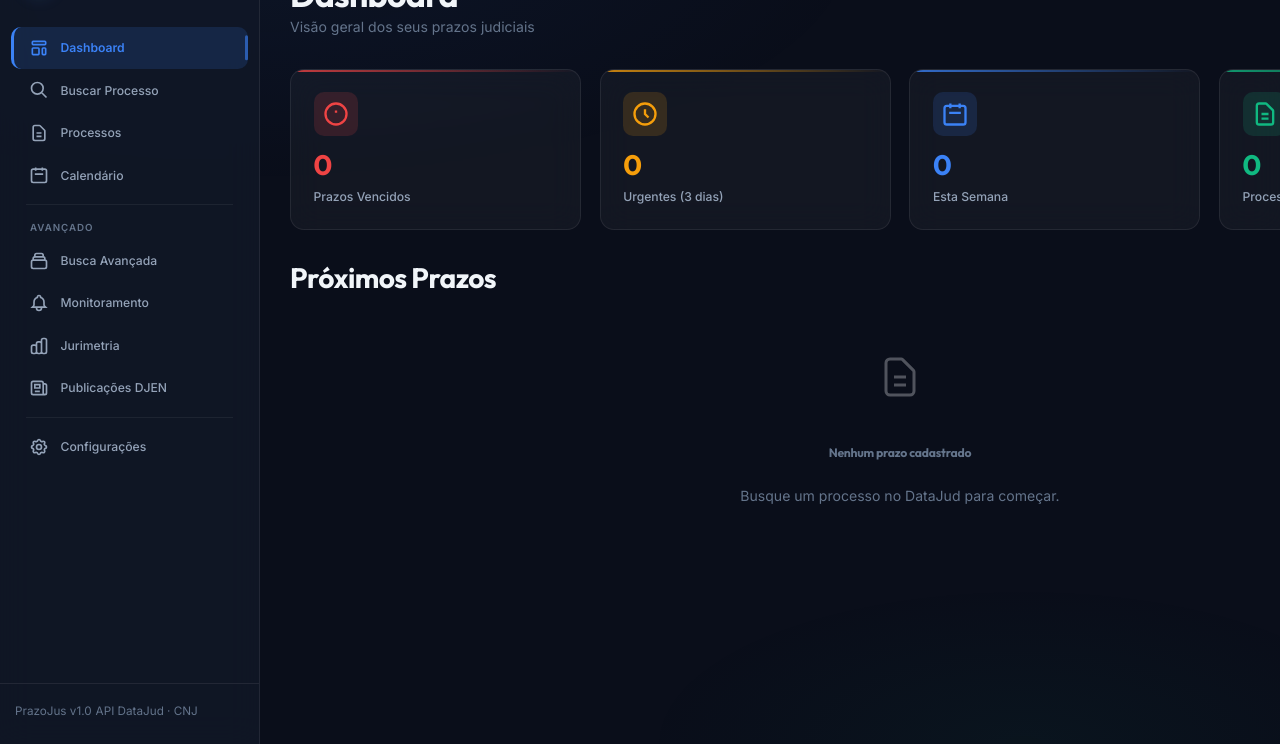
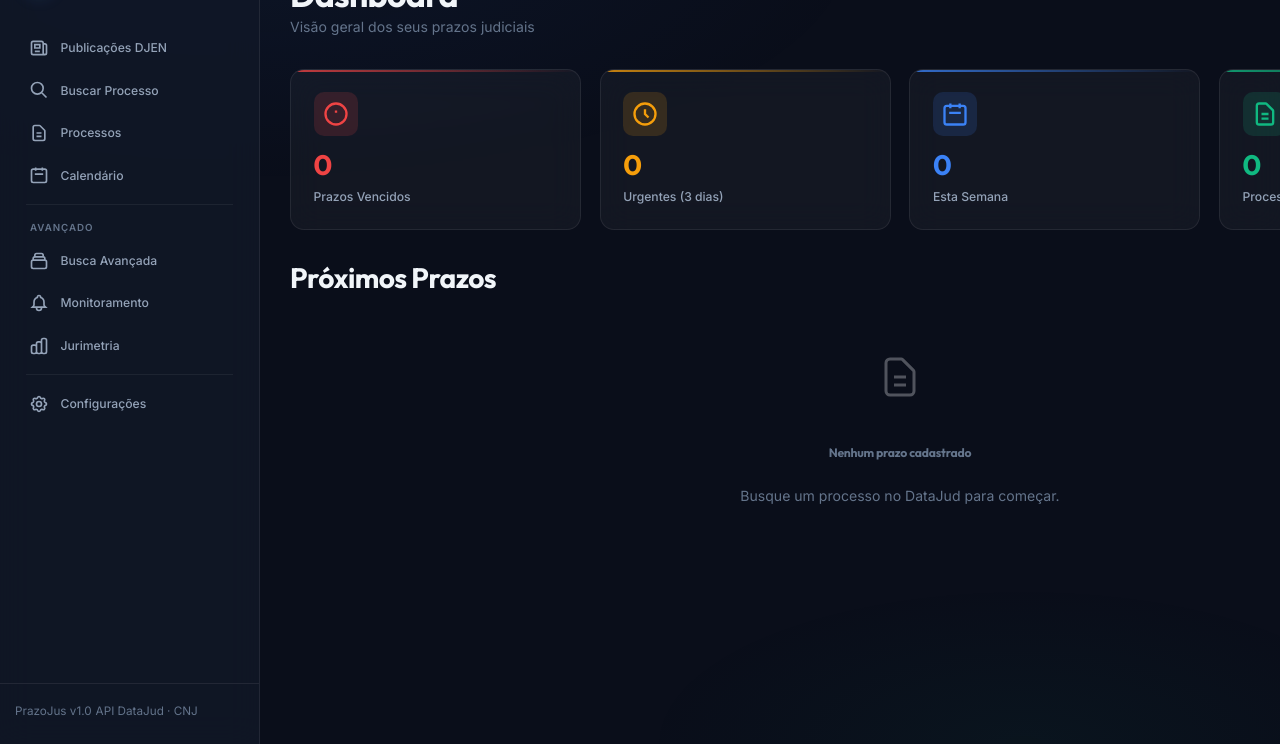
Before and after one commit to caleberibeiro/juspublicando, a website: page index.html in a window 1280 px wide. Shown: the part 56-800 px from the top of the page. Drawn offline with Linux system fonts and the light colour scheme.

Commit message:
feat: Replace Dashboard with Publicações DJEN in sidebar

```diff
--- a/index.html
+++ b/index.html
@@ -30,11 +30,11 @@
         <nav class="sidebar-nav">
             <ul>
                 <li>
-                    <a href="#dashboard" class="nav-item active" data-page="dashboard">
+                    <a href="#publicacoes" class="nav-item active" data-page="publicacoes">
                         <svg width="20" height="20" fill="none" stroke="currentColor" stroke-width="2" viewBox="0 0 24 24">
-                            <path d="M4 5a1 1 0 011-1h14a1 1 0 011 1v2a1 1 0 01-1 1H5a1 1 0 01-1-1V5zM4 13a1 1 0 011-1h6a1 1 0 011 1v6a1 1 0 01-1 1H5a1 1 0 01-1-1v-6zM16 13a1 1 0 011-1h2a1 1 0 011 1v6a1 1 0 01-1 1h-2a1 1 0 01-1-1v-6z"/>
+                            <path d="M19 20H5a2 2 0 01-2-2V6a2 2 0 012-2h10a2 2 0 012 2v1m2 13a2 2 0 01-2-2V7m2 13a2 2 0 002-2V9a2 2 0 00-2-2h-2m-4-3H9M7 16h6M7 8h6v4H7V8z"/>
                         </svg>
-                        <span>Dashboard</span>
+                        <span>Publicações DJEN</span>
                     </a>
                 </li>
                 <li>
@@ -85,14 +85,6 @@
                             <path d="M9 19v-6a2 2 0 00-2-2H5a2 2 0 00-2 2v6a2 2 0 002 2h2a2 2 0 002-2zm0 0V9a2 2 0 012-2h2a2 2 0 012 2v10m-6 0a2 2 0 002 2h2a2 2 0 002-2m0 0V5a2 2 0 012-2h2a2 2 0 012 2v14a2 2 0 01-2 2h-2a2 2 0 01-2-2z"/>
                         </svg>
                         <span>Jurimetria</span>
-                    </a>
-                </li>
-                <li>
-                    <a href="#publicacoes" class="nav-item" data-page="publicacoes">
-                        <svg width="20" height="20" fill="none" stroke="currentColor" stroke-width="2" viewBox="0 0 24 24">
-                            <path d="M19 20H5a2 2 0 01-2-2V6a2 2 0 012-2h10a2 2 0 012 2v1m2 13a2 2 0 01-2-2V7m2 13a2 2 0 002-2V9a2 2 0 00-2-2h-2m-4-3H9M7 16h6M7 8h6v4H7V8z"/>
-                        </svg>
-                        <span>Publicações DJEN</span>
                     </a>
                 </li>
                 <li class="nav-separator"></li>
```
